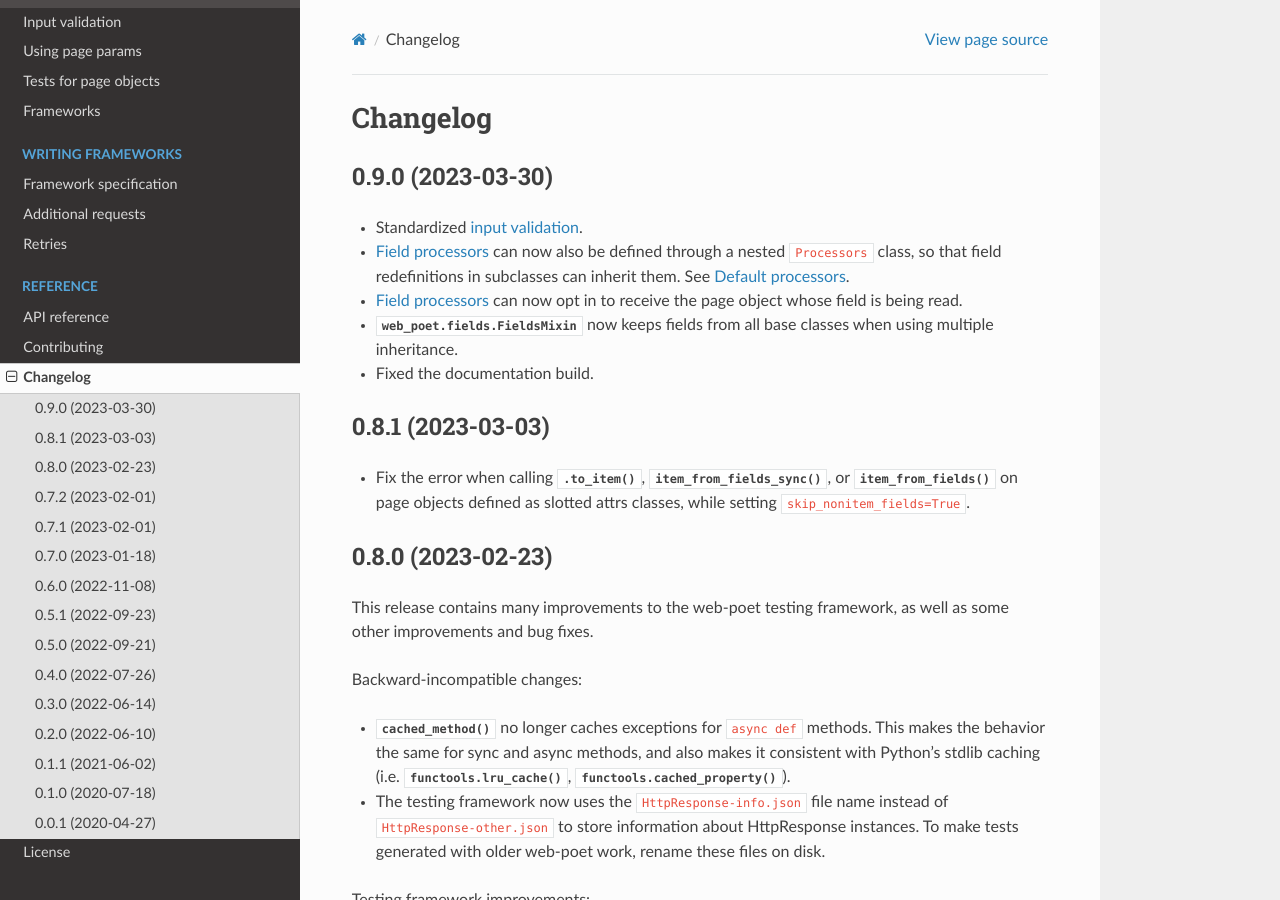
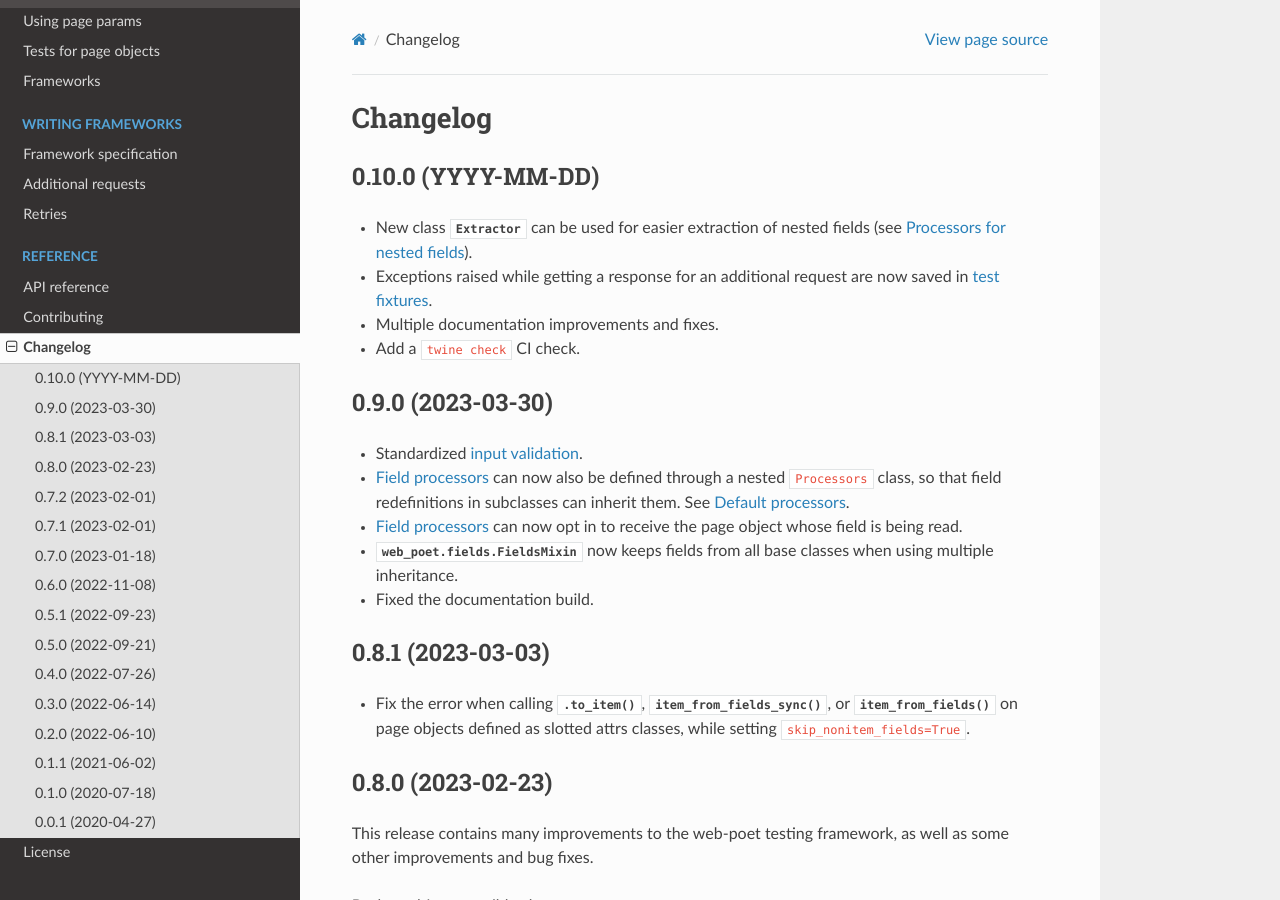
Before and after one commit to scrapinghub/web-poet, a Sphinx documentation site: the page built from docs/changelog.rst, in a window 1280 px wide and 900 px high. Built offline with Sphinx 7.4.7 and the Read the Docs theme 2.0.0, drawn with Linux system fonts in a browser that asks for light colours.

Commit message:
Add release notes for 0.10.0.

```diff
--- a/CHANGELOG.rst
+++ b/CHANGELOG.rst
@@ -1,6 +1,16 @@
 =========
 Changelog
 =========
+
+0.10.0 (YYYY-MM-DD)
+-------------------
+
+* New class :class:`~.Extractor` can be used for easier extraction of nested
+  fields (see :ref:`default-processors-nested`).
+* Exceptions raised while getting a response for an additional request are now
+  saved in :ref:`test fixtures <web-poet-testing-additional-requests>`.
+* Multiple documentation improvements and fixes.
+* Add a ``twine check`` CI check.
 
 0.9.0 (2023-03-30)
 ------------------
--- a/docs/page-objects/fields.rst
+++ b/docs/page-objects/fields.rst
@@ -264,6 +264,7 @@ explicitly accessing or subclassing the ``Processors`` class:
         def brand(self):
             return self.response.css(".brand ::text").get()
 
+.. _default-processors-nested:
 
 Processors for nested fields
 ~~~~~~~~~~~~~~~~~~~~~~~~~~~~
--- a/docs/page-objects/testing.rst
+++ b/docs/page-objects/testing.rst
@@ -307,9 +307,9 @@ Additional requests support
 
 If the page object uses the :class:`~.HttpClient` dependency to make
 :ref:`additional requests <additional-requests>`, the generated fixtures will
-contain these requests and their responses. When the test runs,
-:class:`~.HttpClient` will return the saved responses without doing actual
-requests.
+contain these requests and their responses (or exceptions raised when the
+response is not received). When the test runs, :class:`~.HttpClient` will
+return the saved responses without doing actual requests.
 
 Currently requests are compared by their URL, method, headers and body, so if a
 page object makes requests that differ between runs, the test won't be able to
```
